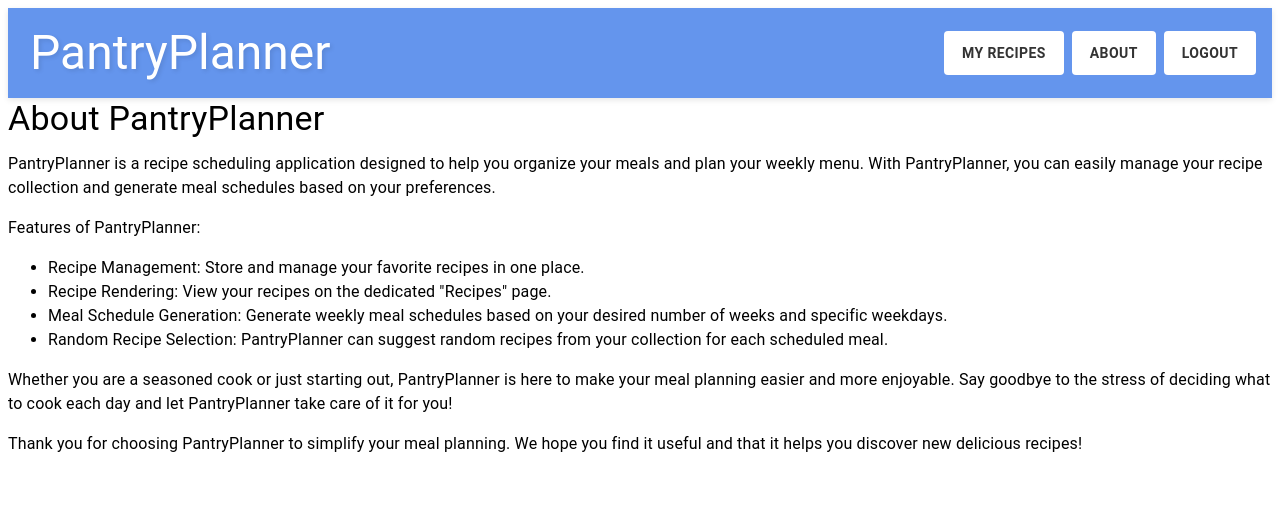
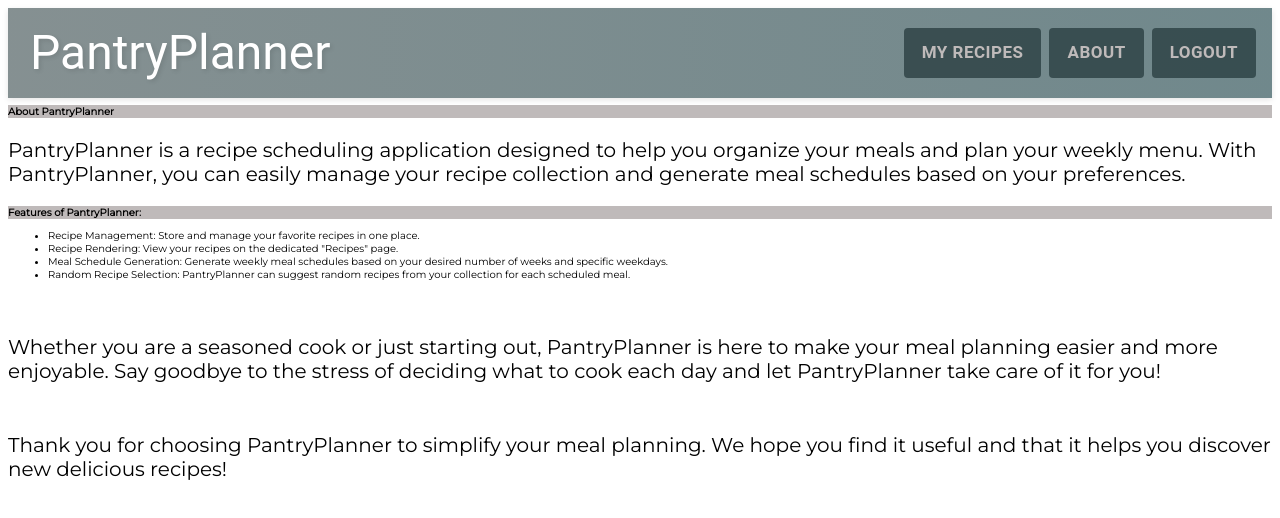
Before and after one commit to KABOT-Project/Scratch-Project, a React app: page /about in a window 1280 px wide. Shown: the top 518 px of the page. Built offline with nearby package versions, Linux system fonts and the light colour scheme.

Commit message:
final changes before presnetation

```diff
--- a/client/components/Day.jsx
+++ b/client/components/Day.jsx
@@ -6,19 +6,41 @@ import React, { useState, useEffect } from 'react';
 
 const Day = ({ day, name, side, vegetable }) => {
   return (
-    <Grid item>
+    <Grid item xs={1}>
       <Box
         sx={{
-          border: '1px solid black',
+          border: '0px solid #333',
           padding: '10px',
-          width: '100px',
-          height: '150px',
+          width: '150px',
+          height: '200px',
+          borderRadius: '8px',
+          backgroundColor: 'rgba(88, 103, 105, 0.73)',
+          boxShadow: '0 4px 6px rgba(0, 0, 0, 0.2)',
+          display: 'flex',
+          flexDirection: 'column',
+          // justifyContent: 'space-between',
+          alignItems: 'center',
         }}
       >
-        <Box>{day.slice(0, day.length - 1)}:</Box><br></br>
-        <Box>{name}</Box>
-        <Box>{side}</Box>
-        <Box>{vegetable}</Box>
+        <Box
+          sx={{
+            fontSize: '18px',
+            fontWeight: 'bold',
+            margin: '10px',
+            textTransform: 'uppercase',
+            color: '#FFFFFF',
+            textShadow: '2px 2px 4px rgba(0, 0, 0, 0.3)',
+          }}
+        >
+          {day.slice(0, day.length - 1)}
+        </Box>
+        <Box sx={{ fontSize: '16px', marginBottom: '8px', color: '#FFFFFF', fontWeight: 'bold' }}>{name}</Box>
+        <Box sx={{ fontSize: '14px', marginBottom: '4px', color: '#FFFFFF' }}>
+          {side ? `Side: ${side}` : null}
+        </Box>
+        <Box sx={{ fontSize: '14px', marginBottom: '4px', color: '#FFFFFF' }}>
+          {vegetable ? `Veg: ${vegetable}` : null}
+        </Box>
       </Box>
     </Grid>
   );
--- a/client/components/Header.jsx
+++ b/client/components/Header.jsx
@@ -33,14 +33,14 @@ const Header = () => {
   };
 
   return (
-    <Box className="header-container">
+    <Box className="header-container" color="rgb(191, 186, 186)">
       <button className="logo-button" onClick={handleHomepageNavigation}>
         <Typography className="logo" variant="h3" component="div">
           PantryPlanner
         </Typography>
       </button>
       <div className="navigation-buttons">
-        <Button variant="outlined" color="primary" onClick={handleRecipeNavigation}>
+        <Button sx={{color: 'rgb(191, 186, 186)', backgroundColor: 'rgba(36, 57, 60, 0.73)'}} variant="outlined" color="primary" onClick={handleRecipeNavigation}>
           My Recipes
         </Button>
         <Button variant="outlined" color="primary" onClick={handleAboutNavigation}>
--- a/client/components/Week.jsx
+++ b/client/components/Week.jsx
@@ -4,25 +4,28 @@ import Button from '@mui/material/Button';
 import React, { useState, useEffect } from 'react';
 import Grid from '@mui/material/Grid';
 import Day from '../components/Day';
+import Card from '@mui/material/Card';
 
 const Week = ({ week, num }) => {
 
   return (
-    <div>
-      <h1>Week {num + 1}</h1>
-      <Grid container spacing={1}>
+    <Box sx={{ display: 'flex', alignItems: 'center', justifyContent: 'center' }}>
+      <Grid container spacing={1} sx={{ display: 'flex', alignItems: 'center', justifyContent: 'center'}}>
+      <Box sx={{width: '125px', height: '100px', display: 'flex', alignItems: 'center', justifyContent: 'center' }}>
+        <h2>Week {num + 1}</h2>
+      </Box>
         {Object.entries(week).map(([property, value], index) => (
-          <Grid item xs={12} sm={7} md={1} lg={1} key={property}>
+          <Card item xs={2} sm={7} md={1} lg={1} key={property} sx={{ margin: '10px' }}>
             <Day
               day={property}
               name={value.recipe_name}
               side={value.side ? value.side.recipe_name : null}
               vegetable={value.vegtable ? value.vegtable.recipe_name : null}
             />
-          </Grid>
+          </Card>
         ))}
       </Grid>
-    </div>
+    </Box>
   );
 };
 
--- a/client/pages/About.jsx
+++ b/client/pages/About.jsx
@@ -13,18 +13,13 @@ const axios = require('axios');
 const About = () => {
 
     return (
-        <div>
+        <div class="about">
             <Header></Header>
-            <Typography variant="h4" component="h1" gutterBottom>
-        About PantryPlanner
-      </Typography>
-      <Typography variant="body1" paragraph>
-        PantryPlanner is a recipe scheduling application designed to help you organize your meals and plan your weekly
+            <h1>About PantryPlanner</h1>
+            <p>PantryPlanner is a recipe scheduling application designed to help you organize your meals and plan your weekly
             menu. With PantryPlanner, you can easily manage your recipe collection and generate meal schedules based on your
-        preferences.
-      </Typography>
-      <Typography variant="body1" paragraph>
-        Features of PantryPlanner:
+           preferences.</p>
+          <h1>Features of PantryPlanner:</h1>
           <ul>
             <li>Recipe Management: Store and manage your favorite recipes in one place.</li>
             <li>Recipe Rendering: View your recipes on the dedicated "Recipes" page.</li>
@@ -33,16 +28,16 @@ const About = () => {
             <li>Random Recipe Selection: PantryPlanner can suggest random recipes from your collection for each scheduled
             meal.</li>
           </ul>
-      </Typography>
-      <Typography variant="body1" paragraph>
+          <br></br>
+          <p>
         Whether you are a seasoned cook or just starting out, PantryPlanner is here to make your meal planning easier and
         more enjoyable. Say goodbye to the stress of deciding what to cook each day and let PantryPlanner take care of
         it for you!
-      </Typography>
-      <Typography variant="body1">
+        </p>
+        <br></br>
+      <h1></h1>
         Thank you for choosing PantryPlanner to simplify your meal planning. We hope you find it useful and that it helps
         you discover new delicious recipes!
-      </Typography>
         </div>
     );
 }
--- a/client/pages/Homepage.jsx
+++ b/client/pages/Homepage.jsx
@@ -8,6 +8,7 @@ import { useNavigate } from "react-router-dom";
 import Header from '../components/Header';
 const axios = require('axios');
 import "../stylesheet.css"
+import { set } from 'mongoose';
 
 const Homepage = () => {
 
@@ -26,7 +27,7 @@ const Homepage = () => {
     fetchData();
   }, []);
 
-  const fetchData = () => {
+  const fetchData = async () => {
     fetch('/api/homepage', {
       method: 'GET',
       headers: {
@@ -85,10 +86,14 @@ const Homepage = () => {
         throw new Error('Error in POST request');
       })
       .then(data => {
+          // if (data.data){
           setWeek(data.data);
           setGroceryList(data.groceryList);
           setWeekNum(0);
           setWeekInput({Monday: false, Tuesday: false, Wednesday: false, Thursday: false, Friday: false, Saturday: false, Sunday: false})
+          // } else {
+          //   setDataAvailable(false);
+          // }
 
           const checkboxes = document.querySelectorAll('input[type="checkbox"]');
           checkboxes.forEach((checkbox) => {
@@ -143,7 +148,7 @@ const Homepage = () => {
             <p>How many weeks would you like to generate?</p>
             <TextField type="number" onChange={handleWeekNumChange} />
           </div>
-          <Button variant="contained" onClick={generationButtonClick}>
+          <Button style={{ fontSize: '30px' }} variant="contained" sx={{color: 'rgb(191, 186, 186)', backgroundColor: 'rgba(36, 57, 60, 0.73)'}} onClick={generationButtonClick}>
             Generate
           </Button>
         </Box>
--- a/client/pages/Welcome.jsx
+++ b/client/pages/Welcome.jsx
@@ -77,7 +77,7 @@ const login = useGoogleLogin({
       <div className="gradient-overlay" />
         <img id="personkitchen" src = {personkitchen} alt="Person in kitchen"/>
       </div>
-      <div className = "bigLandingText">Pantry Plan</div>
+      <div className = "bigLandingText">PantryPlanner</div>
       <div className = "smallLandingText">For when creating grocery lists is your lowest priority.</div>
       <div class="testimonials">User Testimonials</div>
       <div class="picture2">
--- a/client/stylesheet.css
+++ b/client/stylesheet.css
@@ -184,9 +184,9 @@
     grid-column-start: 1;
     grid-column-end: 2;
     grid-row-start: 6;
-    font-size: 30px;
+    font-size: 40px;
     font-style: italic;
-    margin-left: 30px;
+    margin-left: 60px;
     align-self: center;
 }
 .loginbutton{
@@ -209,61 +209,6 @@
     margin-top: 5%;
     margin-left: 33%;
 }
-/*
-.grid-container .image-wrapper {
-    width: 100%;
-    height: 100%;
-    position: relative;
-  }
-
- .grid-container .image-wrapper:before {
-    content: '';
-    position: absolute;
-    top: 0;
-    left: 0;
-    width: 100%;
-    height: 100%;
-    background-image: linear-gradient(to bottom, rgba(245, 246, 252, 0.52), rgba(30, 91, 118, 0.73));
-}
-
-.grid-container img{
-    width: 100%;
-    height: 100%;
-    object-fit: cover;
-}
-
-.landingTextContainer{
-    width: 35%;
-    position: absolute;
-    top: 30%;
-    left: 40px;
-}
-
-.quotesContainer{
-    width: 35%;
-    font-size: 20px;
-    position: absolute;
-    top: 15%;
-    right: 0%;
-    font-style: italic;
-}
-
-#quote1{
-    margin: 30px;
-}
-
-#quote2{
-    margin: 30px;
-}
-
-#quote3{
-    margin: 30px;
-}
-
-/* img#personkitchen {
-    background-size: cover;
-    background-position: center;
-} */
 
 .homepage-container {
     display: flex;
@@ -273,7 +218,8 @@
     background-color: #f9f9f9;
     border-radius: 8px;
     box-shadow: 0 2px 6px rgba(0, 0, 0, 0.1);
-    font-family: 'Roboto', sans-serif; /* Updated font family */
+    font-family: 'Montserrat', sans-serif;
+    /* font-family: 'Roboto', sans-serif; Updated font family */
   }
 
   .homepage-title {
@@ -317,14 +263,15 @@
     border-radius: 8px;
     box-shadow: 0 2px 6px rgba(0, 0, 0, 0.1);
     margin-bottom: 20px;
+    text-align: center;
   }
 
   .calendar-title {
-    font-size: 36px; /* Increased font size */
+    font-size: 42px; /* Increased font size */
     margin-bottom: 20px;
     color: #333;
     text-shadow: 2px 2px 4px rgba(0, 0, 0, 0.1);
-    font-weight: bold; /* Added font weight */
+    font-weight: 1000px; /* Added font weight */
   }
 
   .grocery-list-container {
@@ -333,29 +280,32 @@
     background-color: #fff;
     border-radius: 8px;
     box-shadow: 0 2px 6px rgba(0, 0, 0, 0.1);
+    text-align: center;
   }
 
   .grocery-list-title {
-    font-size: 36px; /* Increased font size */
+    font-size: 42px; /* Increased font size */
     margin-bottom: 20px;
     color: #333;
     text-shadow: 2px 2px 4px rgba(0, 0, 0, 0.1);
     font-weight: bold; /* Added font weight */
   }
 
-
   .header-container {
     display: flex;
     justify-content: space-between;
     align-items: center;
     padding: 16px;
-    background-color: #6495ED;
+    /* background-color: #6495ED; */
+    background-image: linear-gradient(to right, rgba(88, 103, 105, 0.73), rgba(59, 92, 97, 0.73));
     box-shadow: 0 2px 6px rgba(0, 0, 0, 0.1);
     overflow: hidden;
+    font-family: 'Montserrat', sans-serif;
   }
 
   .logo-button {
     border: none;
+    font-family: 'Montserrat', sans-serif;
     background: none;
     outline: none;
     cursor: pointer;
@@ -385,14 +335,14 @@
 
   .navigation-buttons button {
     margin-right: 8px;
-    font-size: 14px;
+    font-size: 17px;
     text-transform: uppercase;
     border: none;
-    background-color: #FFFFFF;
+    background-color: rgba(36, 57, 60, 0.73);
     padding: 8px 16px;
     border-radius: 4px;
     transition: background-color 0.3s ease-in-out;
-    color: #333333;
+    color: rgb(191, 186, 186);
     font-weight: bold;
     border: 2px solid transparent; /* Add transparent border */
 }
@@ -405,3 +355,16 @@
   .navigation-buttons button:last-child {
     margin-right: 0;
   }
+
+.about{
+  font-family: 'Montserrat', sans-serif;
+  font-size: 20px;
+  h1{
+    font-size: 10px;
+    background-color: rgb(191, 186, 186);
+    font-weight: 500px;
+  };
+  ul{
+    font-size: 10px;
+  };
+}
```
Also changed, not shown: client/pages/Recipes.jsx (+5 -8 lines). Lines whose indentation alone changed are shown as unchanged.
